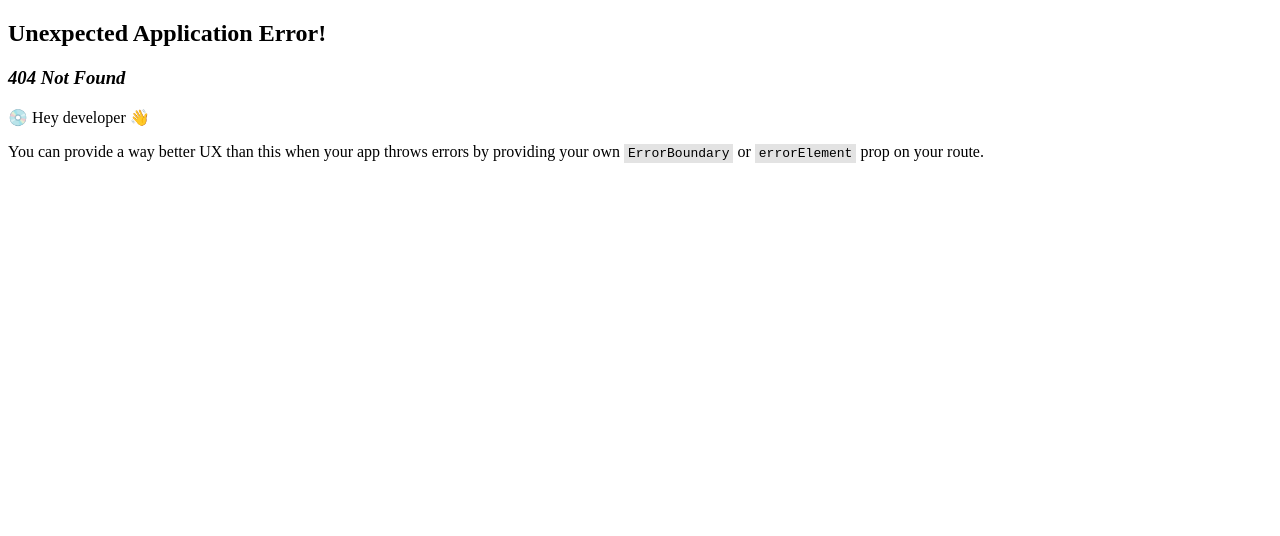
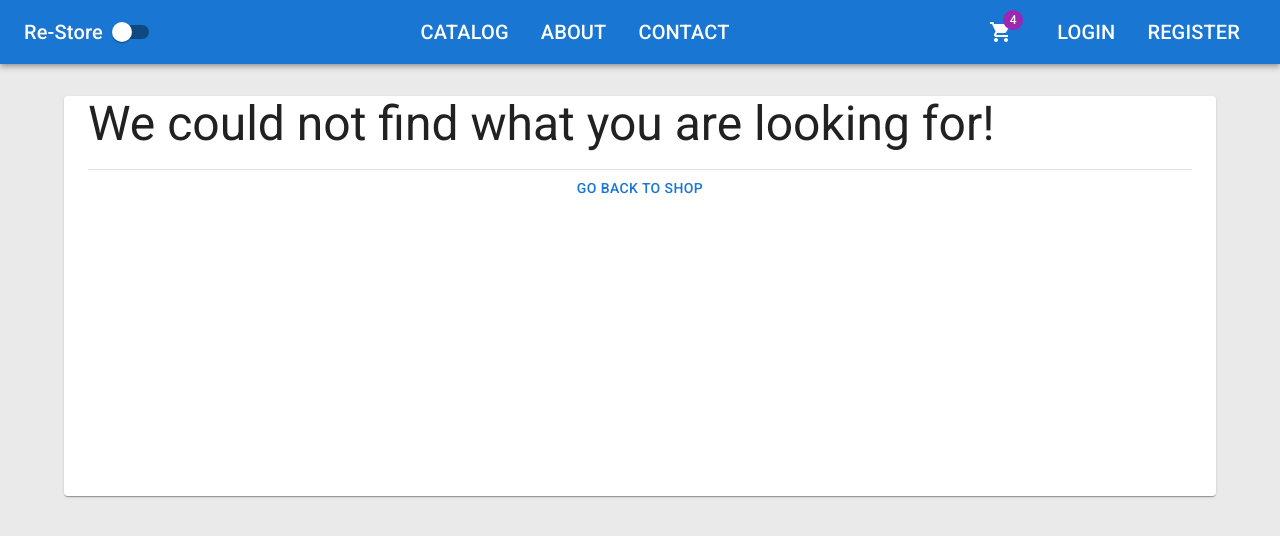
Before and after one commit to lucasalvesb/ReStore, a React (Create React App) app in the folder client/: page /not-found in a window 1280 px wide. Before the commit this address had no page. Shown: the top 536 px of the page. Built offline with nearby package versions, Linux system fonts and the light colour scheme.

Commit message:
adjusted not found for the products too

```diff
--- a/client/src/app/errors/NotFound.tsx
+++ b/client/src/app/errors/NotFound.tsx
@@ -4,7 +4,7 @@ import { Link } from "react-router-dom";
 export default function NotFound() {
   return (
     <Container component={Paper} sx={{height: 400}}>
-      <Typography gutterBottom variant="h3"> We could not find what you are looking for</Typography>
+      <Typography gutterBottom variant="h3"> We could not find what you are looking for!</Typography>
       <Divider />
       <Button fullWidth component={Link} to='/catalog'>Go back to shop</Button>
     </Container>
--- a/client/src/app/router/Routes.tsx
+++ b/client/src/app/router/Routes.tsx
@@ -1,4 +1,4 @@
-import { createBrowserRouter } from "react-router-dom";
+import { Navigate, createBrowserRouter } from "react-router-dom";
 import App from "../layout/App";
 import HomePage from "../../features/home/HomePage";
 import Catalog from "../../features/catalog/Catalog";
@@ -6,6 +6,7 @@ import ProductDetails from "../../features/catalog/ProductDetails";
 import AboutPage from "../../features/about/AboutPage";
 import ContactPage from "../../features/contact/ContactPage";
 import ServerError from "../errors/ServerError";
+import NotFound from "../errors/NotFound";
 
 export const router = createBrowserRouter([
   {
@@ -18,6 +19,8 @@ export const router = createBrowserRouter([
       {path: 'about', element: <AboutPage />},
       {path: 'contact', element: <ContactPage />},
       {path: 'server-error', element: <ServerError />},
+      {path: 'not-found', element: <NotFound />},
+      {path: '*', element: <Navigate replace to='/not-found' />}
     ]
   }
 ])
--- a/client/src/features/catalog/ProductDetails.tsx
+++ b/client/src/features/catalog/ProductDetails.tsx
@@ -3,6 +3,7 @@ import { useEffect, useState } from "react";
 import { useParams } from "react-router-dom";
 import { Product } from "../../app/models/Product";
 import agent from "../../app/api/agent";
+import NotFound from "../../app/errors/NotFound";
 
 export default function ProductDetails() {
   const {id} = useParams<{id: string}>();
@@ -18,7 +19,7 @@ export default function ProductDetails() {
 
   if (loading) return <h3>Loading...</h3>
 
-  if (!product) return <h3> Product not found</h3>
+  if (!product) return <NotFound />
 
   return (
     <Grid container spacing={6}>
```
